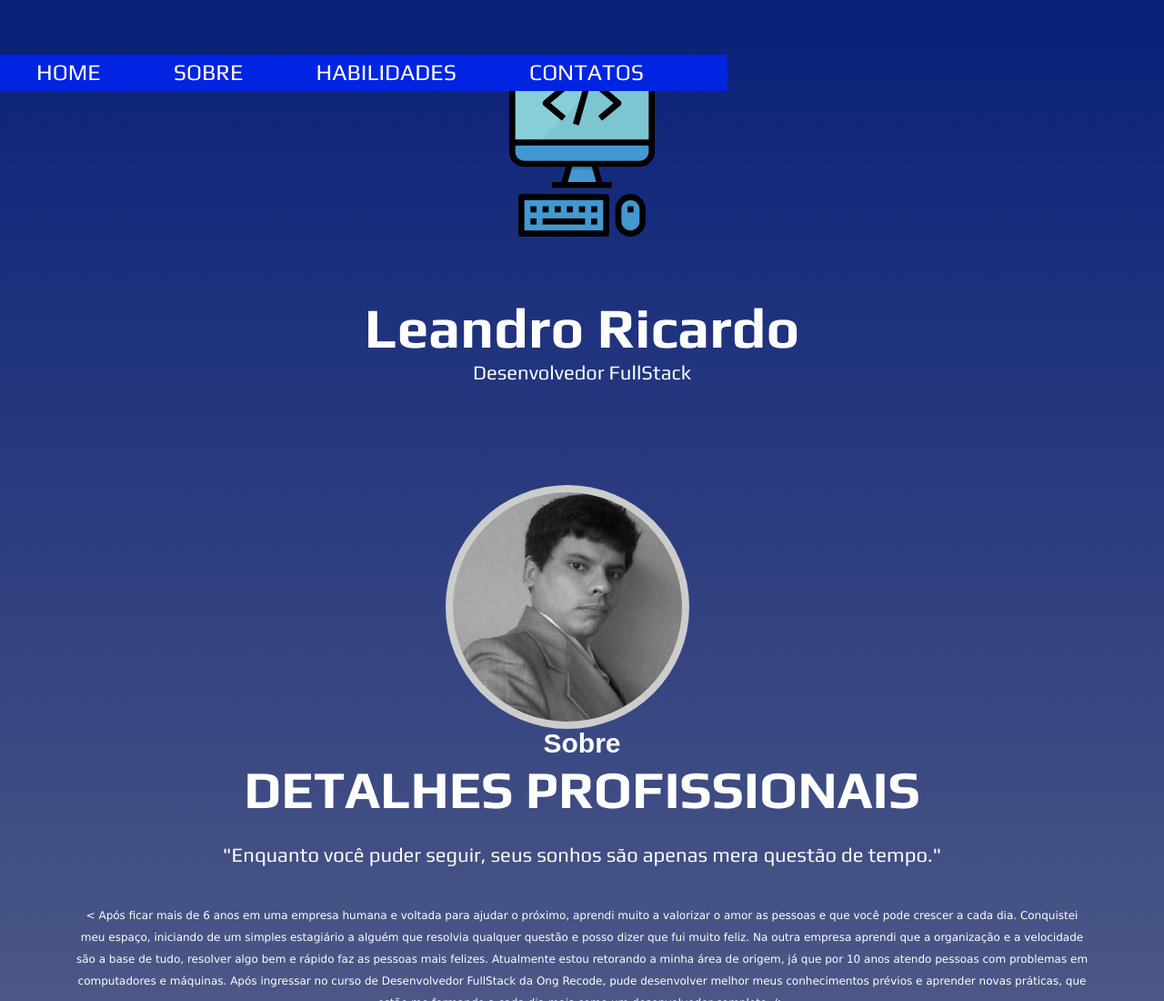
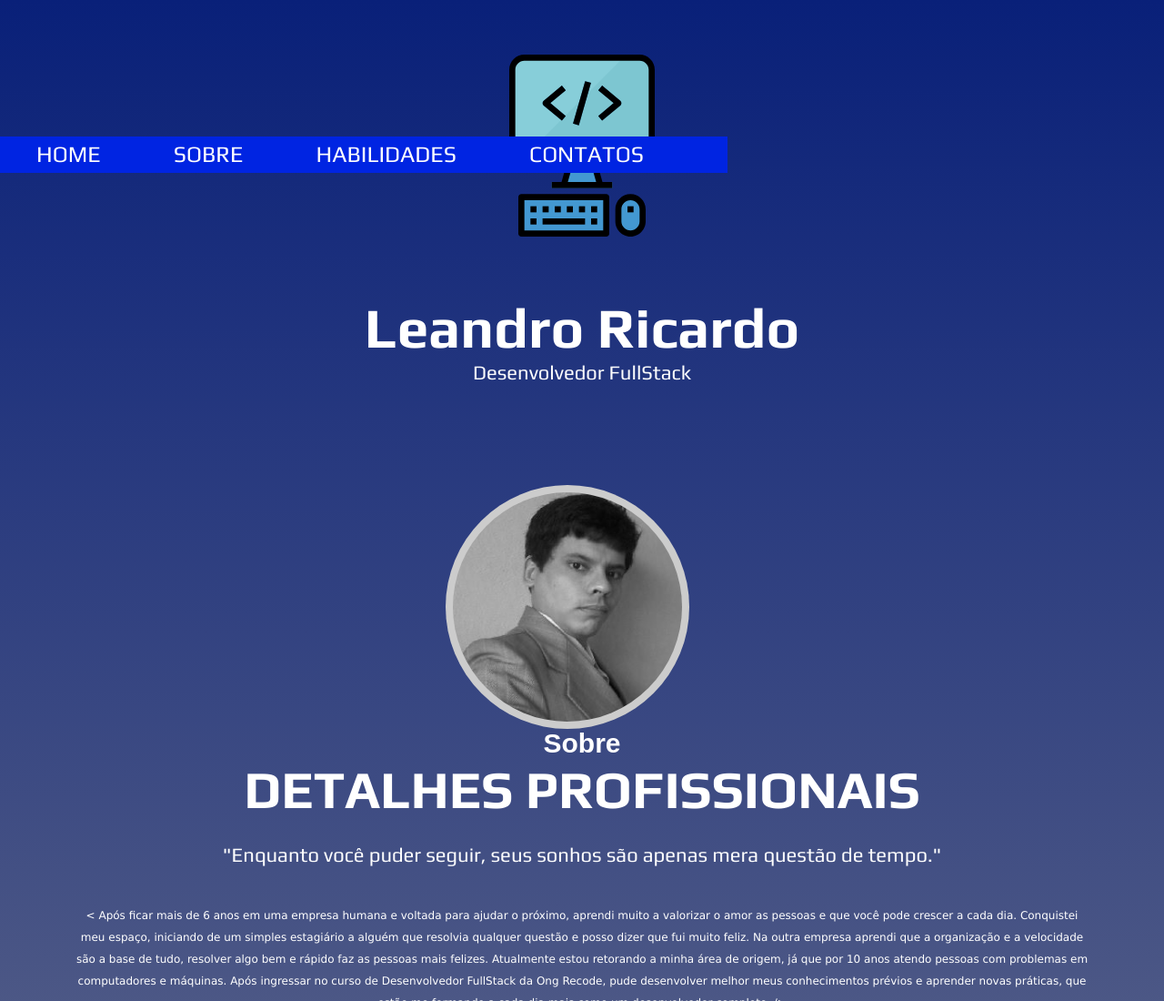
Before and after one commit to Trevatron/CurriculoSite, a website built with Parcel: page index.html in a window 1280 px wide. Shown: the top 1100 px of the page at 91% size. Built offline with nearby package versions, Linux system fonts and the light colour scheme; a web font is replaced by a local one.

Commit message:
Update style.css

```diff
--- a/style.css
+++ b/style.css
@@ -7,11 +7,12 @@ body {
   background-image: linear-gradient(#092079, #949393);
 }
 nav {
+position: fixed;
   background: #0024e2;
   color: #fff;
   height: 40px;
   text-align: center;
-position: fixed;
+top: 150px;
 }
 
 .menu {
```
